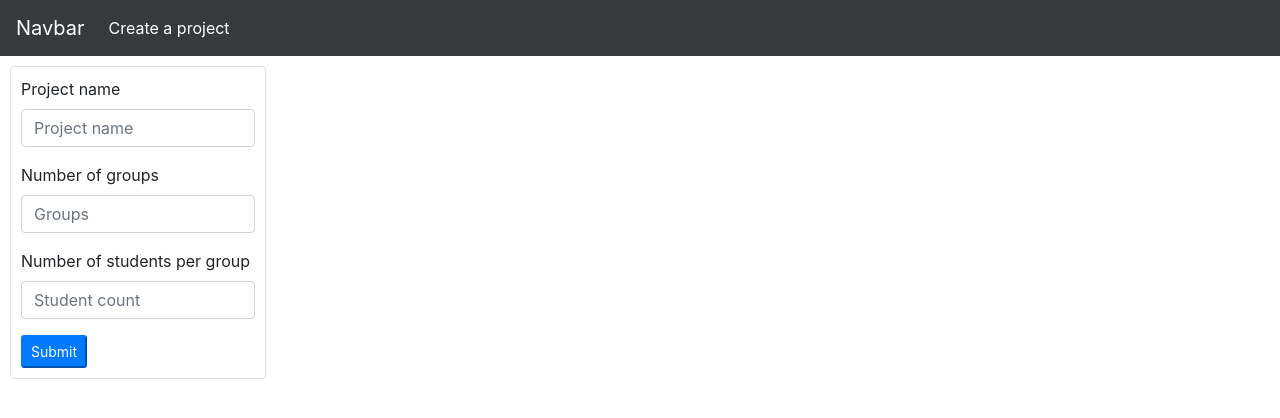
After one commit to Viliusbru/php-task, a PHP site: page /project_create.php in a window 1280 px wide. The commit adds this page. Shown: the top 418 px of the page. Run offline with PHP 8.4, Linux system fonts and the light colour scheme; a stand-in replaces the project's code that opens the database connection; some libraries are stand-ins or nearby versions.

```diff
--- /dev/null
+++ b/php-task/nfq/project_create.php
@@ -0,0 +1,48 @@
+<!DOCTYPE html>
+<html lang="en">
+<head>
+    <meta charset="UTF-8">
+    <meta http-equiv="X-UA-Compatible" content="IE=edge">
+    <meta name="viewport" content="width=device-width, initial-scale=1.0">
+    <title>create project</title>
+    <script src="https://code.jquery.com/jquery-3.2.1.slim.min.js" integrity="sha384-KJ3o2DKtIkvYIK3UENzmM7KCkRr/rE9/Qpg6aAZGJwFDMVNA/GpGFF93hXpG5KkN" crossorigin="anonymous"></script>
+    <script src="https://cdnjs.cloudflare.com/ajax/libs/popper.js/1.12.9/umd/popper.min.js" integrity="sha384-ApNbgh9B+Y1QKtv3Rn7W3mgPxhU9K/ScQsAP7hUibX39j7fakFPskvXusvfa0b4Q" crossorigin="anonymous"></script>
+    <script src="https://maxcdn.bootstrapcdn.com/bootstrap/4.0.0/js/bootstrap.min.js" integrity="sha384-JZR6Spejh4U02d8jOt6vLEHfe/JQGiRRSQQxSfFWpi1MquVdAyjUar5+76PVCmYl" crossorigin="anonymous"></script>
+    <link rel="stylesheet" href="https://maxcdn.bootstrapcdn.com/bootstrap/4.0.0/css/bootstrap.min.css" integrity="sha384-Gn5384xqQ1aoWXA+058RXPxPg6fy4IWvTNh0E263XmFcJlSAwiGgFAW/dAiS6JXm" crossorigin="anonymous">
+</head>
+<?php include('templates/navbar.php'); ?>
+<?php include 'script/db_connect.php'; ?>
+<?php
+    if ($_SERVER['REQUEST_METHOD'] === 'POST') {
+        $name = mysqli_real_escape_string($conn, $_POST['project-title']);
+        $group_number = mysqli_real_escape_string($conn, $_POST['group-number']);
+        $students = mysqli_real_escape_string($conn, $_POST['student-number']);
+
+        $sql = "INSERT INTO projects(project_name, number_of_groups) VALUES('$name', '$group_number')";
+        for($i=0; $i <= $group_number; $i++){
+            $sql2 = "INSERT INTO groups(student_number) VALUES ('$students')";
+        }
+
+        if((mysqli_query($conn, $sql)) && (mysqli_query($conn, $sql2))) {
+            header('Location: index.php');
+        } else {
+            echo 'query error: ' . mysqli_error($conn);
+        }
+      }
+
+?>
+<form style="width:20%;padding:10px;margin:10px;" class="border rounded" method="POST">
+<div class="form-group">
+    <label for="formGroupExampleInput">Project name</label><br>
+    <input name="project-title" type="text" class="form-control" id="formGroupExampleInput" placeholder="Project name">
+</div>
+<div class="form-group">
+    <label for="formGroupExampleInput">Number of groups</label><br>
+    <input name="group-number" class="form-control" type="number" id="replyNumber" min="0" step="1" data-bind="value:replyNumber" placeholder="Groups">
+</div>
+<div class="form-group">
+    <label for="formGroupExampleInput">Number of students per group</label><br>
+    <input name="student-number" class="form-control" type="number" id="replyNumber" min="0" step="1" data-bind="value:replyNumber" placeholder="Student count">
+</div>
+<button class="btn-sm btn-primary" type="submit">Submit</button>
+</form>
--- a/php-task/nfq/templates/navbar.php
+++ b/php-task/nfq/templates/navbar.php
@@ -1,6 +1,6 @@
 <body>
   <nav class="navbar navbar-expand-lg navbar-dark bg-dark">
-    <a class="navbar-brand" href="#">Navbar</a>
+    <a class="navbar-brand" href="index.php">Navbar</a>
     <button class="navbar-toggler" type="button" data-toggle="collapse" data-target="#navbarSupportedContent" aria-controls="navbarSupportedContent" aria-expanded="false" aria-label="Toggle navigation">
       <span class="navbar-toggler-icon"></span>
     </button>
@@ -8,25 +8,9 @@
     <div class="collapse navbar-collapse" id="navbarSupportedContent">
       <ul class="navbar-nav mr-auto">
         <li class="nav-item active">
-          <a class="nav-link" href="#">Home <span class="sr-only">(current)</span></a>
+          <a class="nav-link" href="project_create.php">Create a project</a>
         </li>
-        <li class="nav-item">
-          <a class="nav-link" href="#">Link</a>
-        </li>
-        <li class="nav-item dropdown">
-          <a class="nav-link dropdown-toggle" href="#" id="navbarDropdown" role="button" data-toggle="dropdown" aria-haspopup="true" aria-expanded="false">
-            Dropdown
-          </a>
-          <div class="dropdown-menu" aria-labelledby="navbarDropdown">
-            <a class="dropdown-item" href="#">Action</a>
-            <a class="dropdown-item" href="#">Another action</a>
-            <div class="dropdown-divider"></div>
-            <a class="dropdown-item" href="#">Something else here</a>
-          </div>
-        </li>
-        <li class="nav-item">
-          <a class="nav-link disabled" href="#">Disabled</a>
-        </li>
+
       </ul>
     </div>
   </nav>
```
Also changed, not shown: php-task/nfq/index.php (+23 -12 lines), php-task/nfq/script/db.php (+26 -10 lines), php-task/nfq/script/test.php (deleted, +0 -13 lines), php-task/nfq/templates/head.php (deleted, +0 -10 lines).
